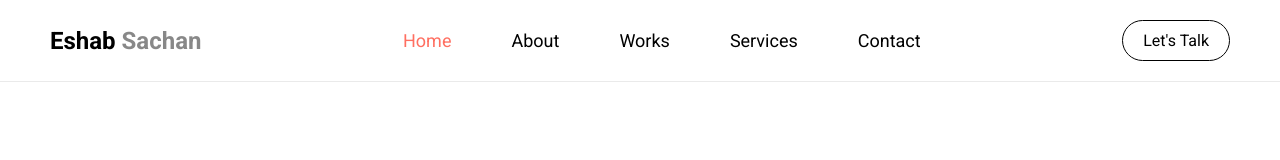
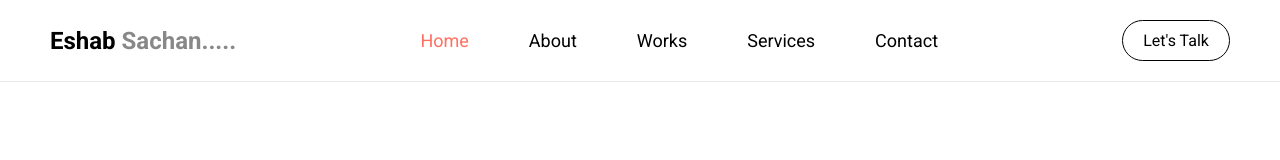
Before and after one commit to Eshab01/Portfolio, a plain HTML site: page index.html in a window 1280 px wide. Shown: the top 160 px of the page. Drawn offline with Linux system fonts and the light colour scheme.

Commit message:
index.html

```diff
--- a/index.html
+++ b/index.html
@@ -12,7 +12,7 @@
     <div class="logo">
       Eshab
       <span>
-        Sachan
+        Sachan.....
       </span>
     </div>
     <div class="nav-links">
```
